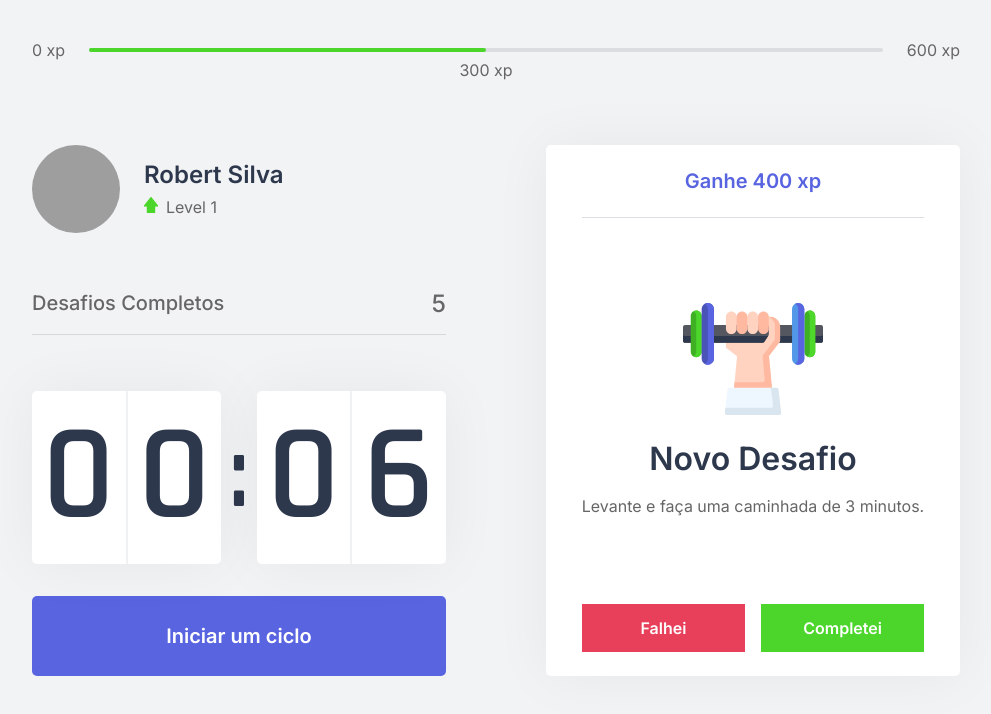
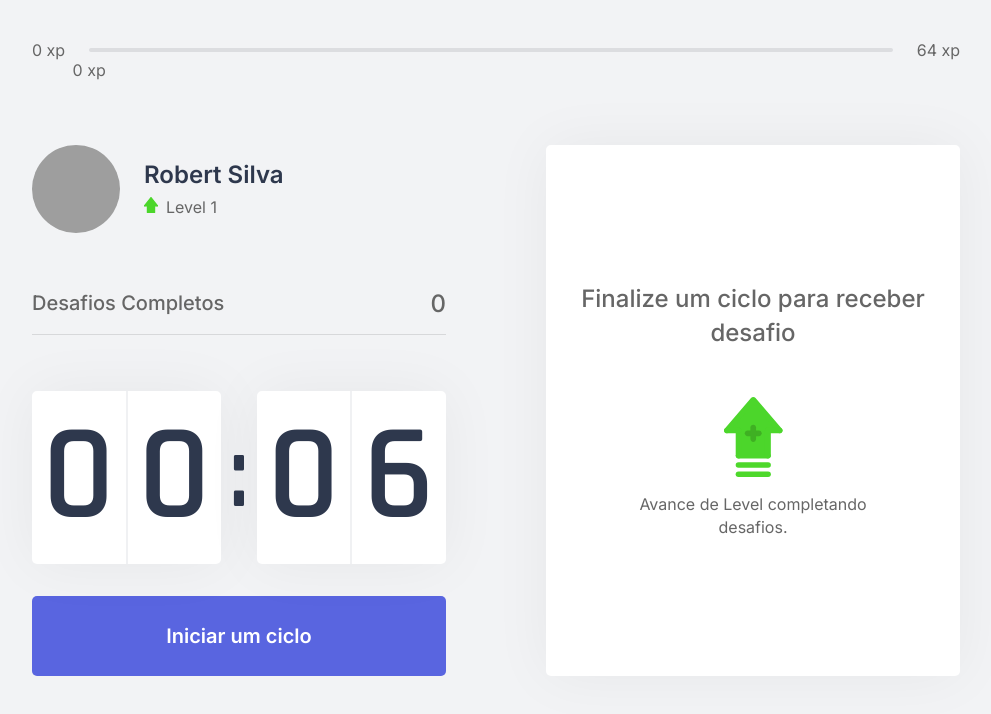
Before and after one commit to robertsilva4/moveit-next, a Next.js app: page / in a window 1280 px wide. Shown: the top 714 px of the page, without its empty margins (144-1135 px from the left). Built offline with nearby package versions, Linux system fonts and the light colour scheme; grey boxes are pictures that could not be loaded.

Commit message:
finish aplication

```diff
--- a/src/components/ChallengeBox.tsx
+++ b/src/components/ChallengeBox.tsx
@@ -1,35 +1,44 @@
 import { useContext } from 'react';
 import { ChallengesContext } from '../contexts/ChallengesContext';
+import { CountdownContext } from '../contexts/CountdownContext';
 import styles from '../styles/components/ChallengeBox.module.css';
 
 export function ChallengeBox() {
-    const contextData = useContext(ChallengesContext);
+    const {activeChallenge, resetChallenge, completeChallenge} = useContext(ChallengesContext);
+    const { resetCountdown } = useContext(CountdownContext);
 
-    console.log(contextData);
+    function handleChallengeSucceeded() {
+        completeChallenge();
+        resetCountdown();
+    }
 
-
-    const hasActiveChallenge = true;
+    function handleChallengeFailed() {
+        resetChallenge();
+        resetCountdown();
+    }
 
     return(
         <div className={styles.challengeBoxContainer}>
-            {hasActiveChallenge ? (
+            {activeChallenge ? (
                 <div className={styles.challengeActive}>
-                    <header>Ganhe 400 xp</header>
+                    <header>Ganhe {activeChallenge.amount} xp</header>
                     <main>
-                        <img src="icons/body.svg" alt="Corpo"/>
+                        <img src={`icons/${activeChallenge.type}.svg`} alt="Corpo"/>
                         <strong>Novo Desafio</strong>
-                        <p>Levante e faça uma caminhada de 3 minutos.</p>
+                        <p>{activeChallenge.description}</p>
                     </main>
                     <footer>
                         <button
                             type="button"
                             className={styles.challengeFailedButton}
+                            onClick={handleChallengeFailed}
                         >
                             Falhei
                         </button>
                         <button
                             type="button"
                             className={styles.challengeSucceededButton}
+                            onClick={handleChallengeSucceeded}
                         >
                             Completei
                         </button>
--- a/src/components/CompletedChallenges.tsx
+++ b/src/components/CompletedChallenges.tsx
@@ -1,10 +1,14 @@
+import { useContext } from 'react';
+import { ChallengesContext } from '../contexts/ChallengesContext';
 import styles from '../styles/components/CompletedChallenges.module.css';
 
 export function CompletedChallenges() {
+    const {challengesCompleted} = useContext(ChallengesContext);
+
     return(
         <div className={styles.completedChallengesContainer}>
             <span>Desafios Completos</span>
-            <span>5</span>
+            <span>{challengesCompleted}</span>
         </div>
     );
 }
--- a/src/components/Countdown.tsx
+++ b/src/components/Countdown.tsx
@@ -1,44 +1,21 @@
-import { useState, useEffect, useContext } from 'react';
+import { useState, useEffect, useContext} from 'react';
 import { ChallengesContext } from '../contexts/ChallengesContext';
+import { CountdownContext } from '../contexts/CountdownContext';
 import styles from '../styles/components/Countdown.module.css';
 
+export function Countdown() {
 
-let countdownTimeout: NodeJS.Timeout;
-export function Countdown() {
-    const {startNewChallenge} = useContext(ChallengesContext);
-
-    const [time, setTime] = useState(0.1 * 60);
-    const [isActive, setIsActive] = useState(false);
-    const [hasFinished, setHasFinished] = useState(false);
-
-    const minutes = Math.floor(time / 60);
-    const seconds = time % 60;
+    const {
+        minutes,
+        seconds,
+        hasFinished,
+        isActive,
+        startCountdown,
+        resetCountdown
+    } = useContext(CountdownContext);
 
     const [minuteLeft, minuteRight] = String(minutes).padStart(2, '0').split('');
     const [secondLeft, secondRight] = String(seconds).padStart(2, '0').split('');
-
-    function startCountdown() {
-        setIsActive(true);
-
-    }
-
-    function resetCountdown() {
-        clearTimeout(countdownTimeout);
-        setIsActive(false);
-        setTime(0.1 * 60);
-    }
-
-    useEffect(() => {
-        if (isActive && time > 0) {
-            countdownTimeout = setTimeout(()=>{
-                setTime(time - 1);
-            }, 1000)
-        }else if (isActive && time == 0) {
-            setHasFinished(true)
-            setIsActive(false)
-            startNewChallenge();
-        }
-    },[isActive, time])
 
     return (
         <div>
--- a/src/components/ExperienceBar.tsx
+++ b/src/components/ExperienceBar.tsx
@@ -1,17 +1,23 @@
+import { useContext } from 'react';
+import { ChallengesContext } from '../contexts/ChallengesContext';
 import styles from '../styles/components/ExperienceBar.module.css';
 
 export function ExperienceBar() {
+    const {currentExperience, experienceToNextLevel} = useContext(ChallengesContext);
+
+    const percentToNextLevel = Math.round(currentExperience) * 100 / experienceToNextLevel;
+
     return (
         <header className={styles.experienceBar}>
             <span>0 xp</span>
             <div>
-                <div style={{width: '50%'}}/>
+                <div style={{width: `${percentToNextLevel}%`}}/>
 
-                <span className={styles.currentExperience} style={{ left: '50%' }}>
-                    300 xp
+                <span className={styles.currentExperience} style={{ left: `${percentToNextLevel}%` }}>
+                    {currentExperience} xp
                 </span>
             </div>
-            <span>600 xp</span>
+            <span>{experienceToNextLevel} xp</span>
         </header>
     );
 }
--- a/src/components/Profile.tsx
+++ b/src/components/Profile.tsx
@@ -1,8 +1,12 @@
 import { Profiler } from "inspector";
+import { useContext } from "react";
+import { ChallengesContext } from "../contexts/ChallengesContext";
 
 import styles from '../styles/components/Profile.module.css';
 
 export function Profile(){
+    const { level } = useContext(ChallengesContext);
+
     return (
         <div className={styles.profileContainer}>
             <img src="https://github.com/robertsilva4.png" alt="Robert Silva"/>
@@ -10,7 +14,7 @@ export function Profile(){
                 <strong>Robert Silva</strong>
                 <p>
                     <img src="icons/level.svg" alt="level"/>
-                    Level 1
+                    Level {level}
                 </p>
             </div>
         </div>
--- a/src/contexts/ChallengesContext.tsx
+++ b/src/contexts/ChallengesContext.tsx
@@ -1,15 +1,22 @@
-import { createContext, ReactNode, useState } from 'react';
+import { createContext, ReactNode, useEffect, useState } from 'react';
 import challenges from '../../challenges.json';
 
-interface Challenge{}
+interface Challenge{
+    type: 'body' | 'eye';
+    description: string;
+    amount: number
+}
 
 interface ChallengesContextData{
     level: number;
     challengesCompleted: number;
     currentExperience: number;
-    activeChallenge: object;
+    experienceToNextLevel: number;
+    activeChallenge: Challenge;
     levelUp: ()=> void;
     startNewChallenge: ()=> void;
+    resetChallenge: ()=> void;
+    completeChallenge: ()=> void;
 
 }
 
@@ -25,6 +32,12 @@ export function ChallengesProvider({ children } : ChallengesProviderProps) {
     const [challengesCompleted, setChallengesCompleted ] = useState(0);
     const [activeChallenge, setActiveChallenge] = useState(null);
 
+    const experienceToNextLevel = Math.pow((level + 1) * 4, 2);
+
+    useEffect(()=> {
+        Notification.requestPermission();
+    }, [])
+
     function levelUp() {
       setLevel(level + 1)
     }
@@ -33,7 +46,38 @@ export function ChallengesProvider({ children } : ChallengesProviderProps) {
         const randomChallengesIndex = Math.floor(Math.random() * challenges.length)
         const challenge = challenges[randomChallengesIndex];
 
-        setActiveChallenge(challenges)
+        setActiveChallenge(challenge)
+
+        new Audio('/notification.mp3').play();
+
+        if (Notification.permission === 'granted') {
+            new Notification('Novo desafio 🎉 ', {
+                body: `Valendo ${challenge.amount} xp`
+            })
+        }
+    }
+
+    function resetChallenge() {
+        setActiveChallenge(null);
+    }
+
+    function completeChallenge() {
+        if (!activeChallenge) {
+            return;
+        }
+
+        const {amount} = activeChallenge;
+
+        let finalExperience = currentExperience + amount;
+
+        if (finalExperience >= experienceToNextLevel) {
+            finalExperience -= experienceToNextLevel
+            levelUp()
+        }
+
+        setCurrentExperience(finalExperience);
+        setActiveChallenge(null);
+        setChallengesCompleted(challengesCompleted + 1);
     }
 
     return (
@@ -43,8 +87,11 @@ export function ChallengesProvider({ children } : ChallengesProviderProps) {
             challengesCompleted,
             currentExperience,
             activeChallenge,
+            experienceToNextLevel,
             levelUp,
-            startNewChallenge
+            startNewChallenge,
+            resetChallenge,
+            completeChallenge
         }}>
             {children}
         </ChallengesContext.Provider>
--- /dev/null
+++ b/src/contexts/CountdownContext.tsx
@@ -0,0 +1,68 @@
+import { createContext, ReactNode, useContext, useEffect, useState } from "react";
+import { ChallengesContext } from "./ChallengesContext";
+
+interface CountdownContextData{
+    minutes: number;
+    seconds: number;
+    hasFinished: boolean;
+    isActive: boolean;
+    startCountdown: ()=> void;
+    resetCountdown: ()=> void;
+}
+
+interface CountdownProviderProps{
+    children: ReactNode ;
+}
+
+export const CountdownContext = createContext({} as CountdownContextData)
+
+let countdownTimeout: NodeJS.Timeout;
+
+export function CountdownProvider({children}: CountdownProviderProps) {
+    const {startNewChallenge} = useContext(ChallengesContext);
+
+    const [time, setTime] = useState(0.1 * 60);
+    const [isActive, setIsActive] = useState(false);
+    const [hasFinished, setHasFinished] = useState(false);
+
+    const minutes = Math.floor(time / 60);
+    const seconds = time % 60;
+
+    function startCountdown() {
+        setIsActive(true);
+
+    }
+
+    function resetCountdown() {
+        clearTimeout(countdownTimeout);
+        setIsActive(false);
+        setHasFinished(false);
+        setTime(0.1 * 60);
+    }
+
+    useEffect(() => {
+        if (isActive && time > 0) {
+            countdownTimeout = setTimeout(()=>{
+                setTime(time - 1);
+            }, 1000)
+        }else if (isActive && time == 0) {
+            setHasFinished(true)
+            setIsActive(false)
+            startNewChallenge();
+        }
+    },[isActive, time])
+
+
+    return (
+        <CountdownContext.Provider value={{
+            minutes,
+            seconds,
+            hasFinished,
+            isActive,
+            startCountdown,
+            resetCountdown
+        }}>
+            {children}
+        </CountdownContext.Provider>
+    );
+}
--- a/src/pages/_app.tsx
+++ b/src/pages/_app.tsx
@@ -1,6 +1,7 @@
 import '../styles/global.css';
 
 import { ChallengesProvider }from '../contexts/ChallengesContext';
+import { CountdownProvider } from '../contexts/CountdownContext';
 
 function MyApp({ Component, pageProps }) {
   return (
--- a/src/pages/index.tsx
+++ b/src/pages/index.tsx
@@ -9,6 +9,7 @@ import { Countdown } from "../components/Countdown";
 
 import Heade from 'next/head';
 import { ChallengeBox } from "../components/ChallengeBox";
+import { CountdownProvider } from "../contexts/CountdownContext";
 
 export default function Home() {
   return (
@@ -18,6 +19,7 @@ export default function Home() {
       </Head>
       <ExperienceBar/>
 
+      <CountdownProvider>
         <section>
           <div>
             <Profile />
@@ -28,6 +30,7 @@ export default function Home() {
             <ChallengeBox/>
           </div>
         </section>
+      </CountdownProvider>
     </div>
   )
 }
```
Lines whose indentation alone changed are shown as unchanged.
